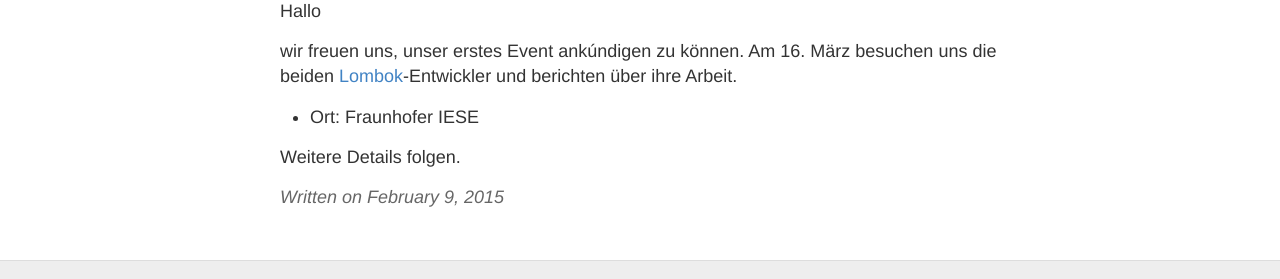
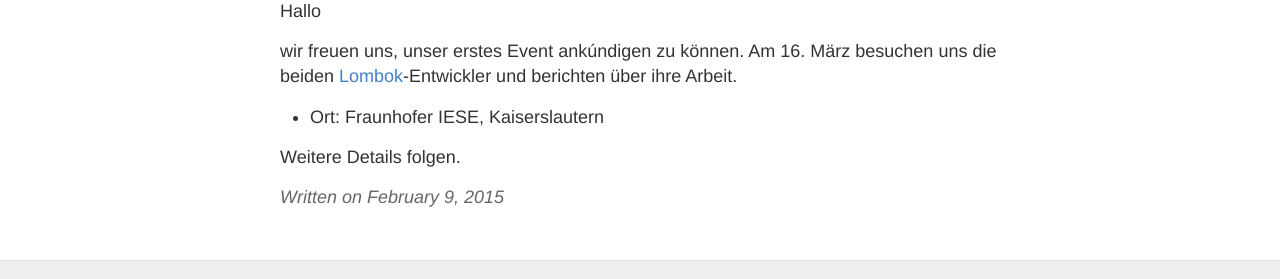
Before and after one commit to jugkl/jugkl.github.io, a Jekyll site: the page built from _posts/2015-02-09-Erstes-Event.md, in a window 1280 px wide. Shown: the part 228-507 px from the top of the page. Built offline with Jekyll 4.4.1, drawn with Linux system fonts in a browser that asks for light colours; Markdown is read by kramdown in place of the engine named in the settings.

Commit message:
Update 2015-02-09-Erstes-Event.md

```diff
--- a/_posts/2015-02-09-Erstes-Event.md
+++ b/_posts/2015-02-09-Erstes-Event.md
@@ -7,6 +7,6 @@ Hallo
 
 wir freuen uns, unser erstes Event ankúndigen zu können. Am 16. März besuchen uns die beiden [Lombok](http://projectlombok.org/)-Entwickler und berichten über ihre Arbeit.
 
-* Ort: Fraunhofer IESE
+* Ort: Fraunhofer IESE, Kaiserslautern
 
 Weitere Details folgen.
```
